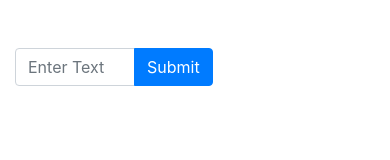
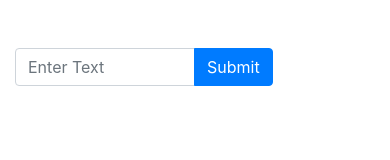
Before and after one commit to hamzakhan696/javascript-task-1, a plain HTML site: page index.html in a window 390 px wide. Drawn offline with nearby package versions, Linux system fonts and the light colour scheme.

Commit message:
input width added

```diff
--- a/index.html
+++ b/index.html
@@ -11,7 +11,7 @@
 <body>
     <div class="container">
         <div class="input-group mt-5">
-            <input id="myText" name="text" type="text" class="form-control col-4" placeholder="Enter Text">
+            <input id="myText" name="text" type="text" class="form-control col-6 col-md-4" placeholder="Enter Text">
             <div class="input-group-append">
                 <button type="button"  onclick="showNode()" class="btn btn-primary">Submit</button>
             </div>
```
